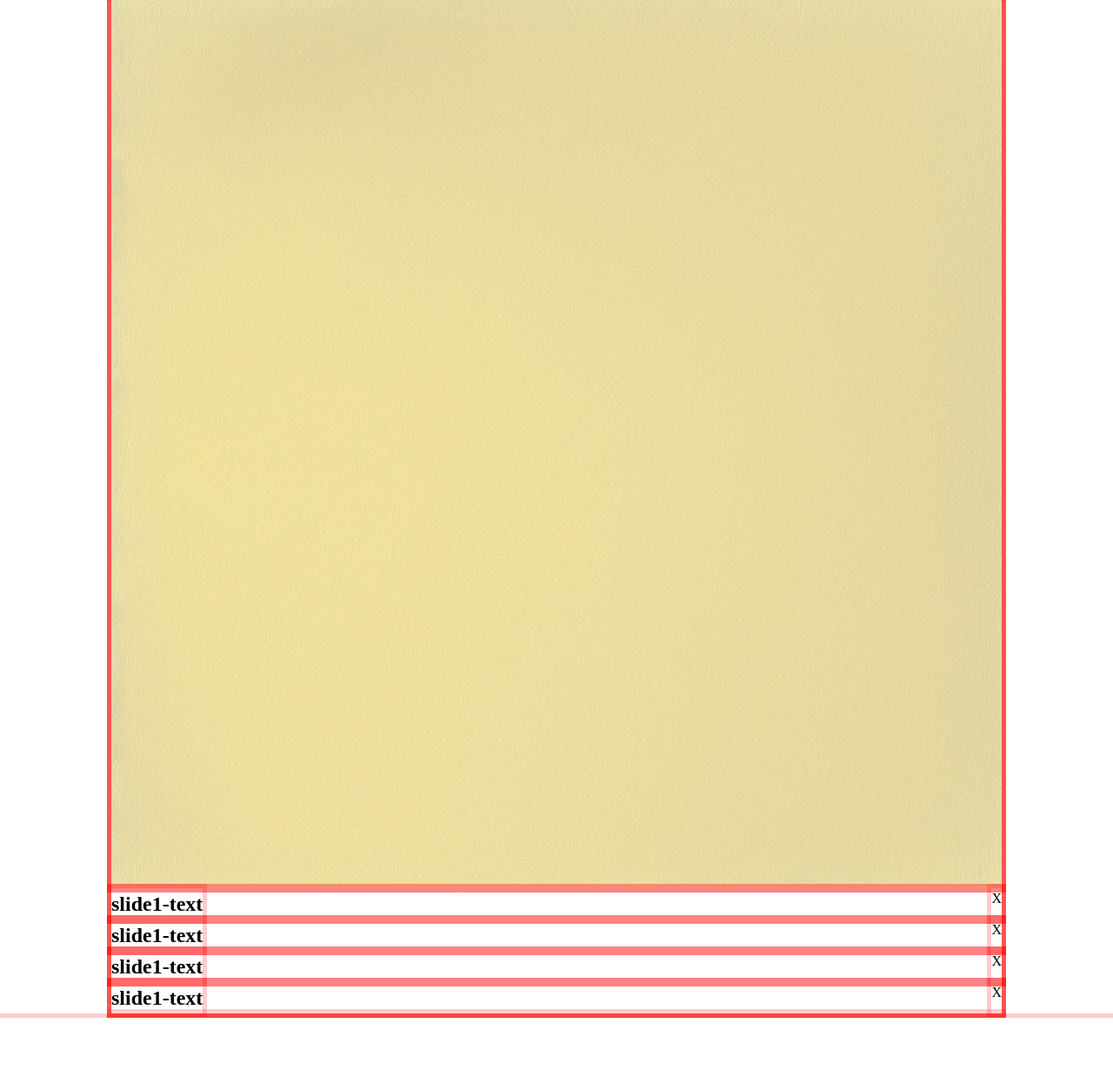
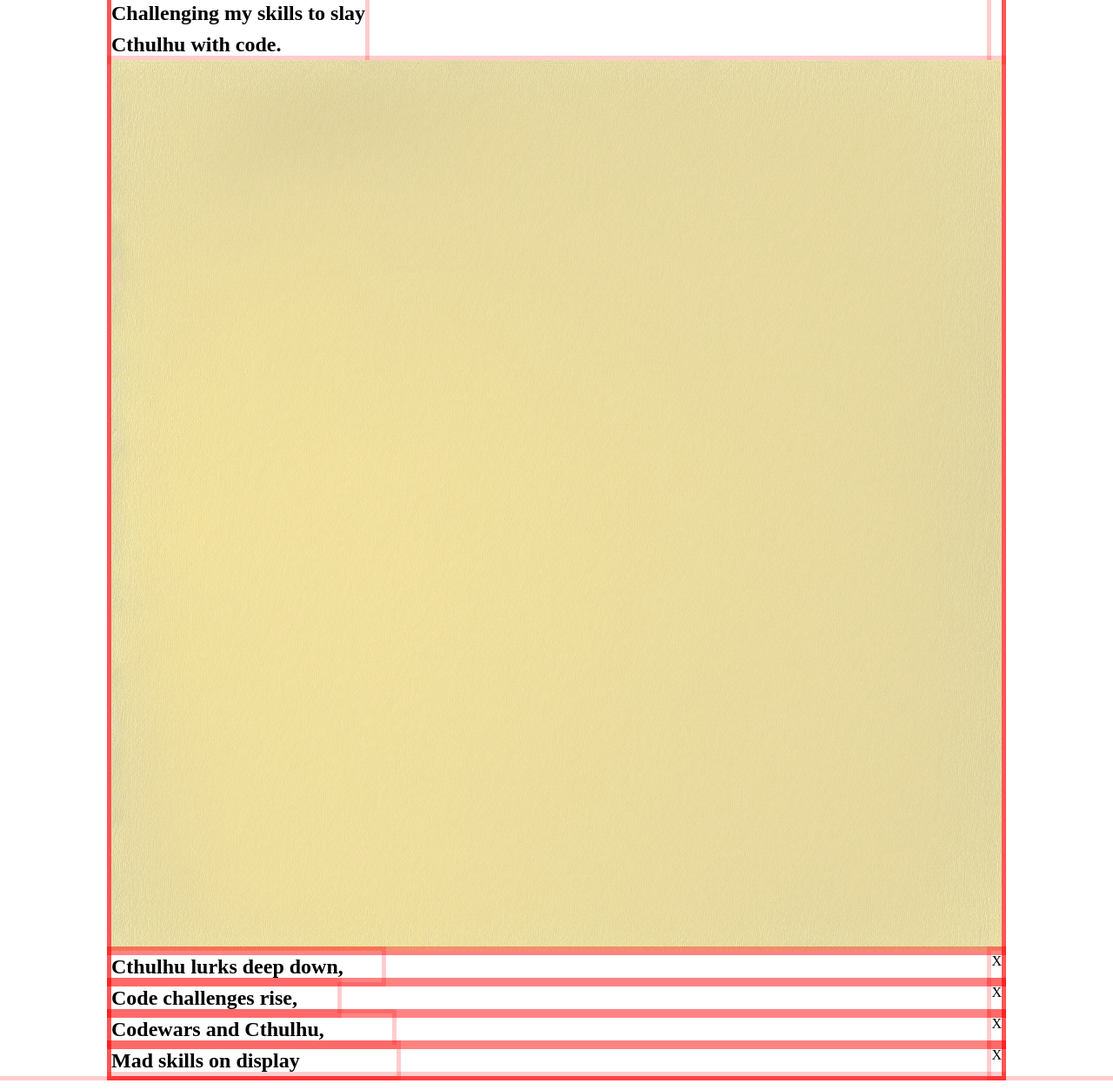
Before and after one commit to LidaChk/cssBayan, a plain HTML site: page cssBayan/index.html in a window 1280 px wide. Shown: the part 103-1356 px from the top of the page at 87% size. Before the commit the page ends 1284 px from the top, so only its background shows below. Drawn offline with Linux system fonts and the light colour scheme.

Commit message:
feat:🦄 implement hover and active sliding for text  (Sun, Mar 12, 2023 09:32:51 PM)
M cssBayan/index.html M cssBayan/style.css

```diff
--- a/cssBayan/index.html
+++ b/cssBayan/index.html
@@ -17,45 +17,56 @@
             <li class="item1">
                 <input type="radio" name="point" id="slide1" checked>
                 <label for="slide1" class="label">
-                    <h2>slide1-text</h2><span class="control">X</span>
+                    <h2>Codewars call to me,<br>
+                        Challenging my skills to slay<br>
+                        Cthulhu with code.</h2><span class="control">X</span>
                     <div class="slider ">
-                        <img src="./assets/grid_0.png" loading="lazy" alt="slide1-text" />
+                        <img src="./assets/grid_0.png" loading="lazy" alt="slay Cthulhu with code" />
                     </div>
                 </label>
             </li>
             <li class="item2">
                 <input type="radio" name="point" id="slide2">
                 <label for="slide2" class="label">
-                    <h2>slide1-text</h2><span class="control">X</span>
+                    <h2>Cthulhu lurks deep down,<br>
+                        Codewars my weapon to fight,<br>
+                        Code my mighty shield.</h2><span class="control">X</span>
                     <div class="slider ">
-                        <img src="./assets/grid_0.png" loading="lazy" alt="slide2-text" />
+                        <img src="./assets/grid_0.png" loading="lazy" alt="Code my mighty shield" />
                     </div>
                 </label>
             </li>
             <li class="item3">
                 <input type="radio" name="point" id="slide3">
                 <label for="slide3" class="label">
-                    <h2>slide1-text</h2><span class="control">X</span>
+                    <h2>Code challenges rise,<br>
+                        With Cthulhu's tentacles,<br>
+                        Codewars my fortress.</h2><span class="control">X</span>
                     <div class="slider ">
-                        <img src="./assets/grid_0.png" loading="lazy" alt="slide3-text" />
+                        <img src="./assets/grid_0.png" loading="lazy" alt=" Cthulhu's tentacles" />
                     </div>
                 </label>
             </li>
             <li class="item4">
                 <input type="radio" name="point" id="slide4">
                 <label for="slide4" class="label">
-                    <h2>slide1-text</h2><span class="control">X</span>
+                    <h2>
+                        Codewars and Cthulhu,<br>
+                        Strange bedfellows in the night,<br>
+                        Code warriors unite.</h2><span class="control">X</span>
                     <div class="slider ">
-                        <img src="./assets/grid_0.png" loading="lazy" alt="slide4-text" />
+                        <img src="./assets/grid_0.png" loading="lazy" alt=" Codewars and Cthulhu" />
                     </div>
                 </label>
             </li>
             <li class="item5">
                 <input type="radio" name="point" id="slide5">
                 <label for="slide5" class="label">
-                    <h2>slide1-text</h2><span class="control">X</span>
+                    <h2>Mad skills on display<br>
+                        Cthulhu's code no match for me<br>
+                        Victory is mine</h2><span class="control">X</span>
                     <div class="slider ">
-                        <img src="./assets/grid_0.png" loading="lazy" alt="slide5-text" />
+                        <img src="./assets/grid_0.png" loading="lazy" alt="Cthulhu's code no match for me" />
                     </div>
                 </label>
             </li>
--- a/cssBayan/style.css
+++ b/cssBayan/style.css
@@ -5,10 +5,13 @@
   --color-four: #dedbff;
   --color-five: #a6a4ca;
   --mem-width: 64rem;
-  --mem-height: min(64rem,calc(100vw - 2rem));
+  --mem-height: min(64rem, calc(100vw - 2rem));
   --bayan-width: 30rem;
   --desc-width: 25rem;
   --slide-duration: 1.3s;
+  --text-duration: 0.5s;
+  --text-l-height: 1.5em;
+
 }
 
 
@@ -83,12 +86,20 @@ img[src$=".svg"] {
 input {
   display: none;
 }
+
 label {
   width: 100%;
   display: flex;
   flex-direction: row;
   flex-wrap: wrap;
   justify-content: space-between;
+}
+
+label>h2 {
+  height: var(--text-l-height);
+  overflow: hidden;
+  text-overflow: ellipsis;
+  animation: text-hide var(--text-duration) ease-in-out;
 }
 
 .slider {
@@ -102,8 +113,13 @@ input:checked+label>.slider {
   height: var(--mem-height);
 }
 
+input:checked+label>h2 {
+  height: calc(var(--text-l-height)*3);
+  animation: text-show var(--text-duration) ease-in-out;
+}
+
 input:not(:checked)+label>.slider {
-  animation:details-hide var(--slide-duration) ease-in-out;
+  animation: details-hide var(--slide-duration) ease-in-out;
   height: 0;
 }
 
@@ -113,13 +129,13 @@ input:not(:checked)+label>.slider {
   }
 
   100% {
-    height:  var(--mem-height);
+    height: var(--mem-height);
   }
 }
 
 @keyframes details-hide {
   0% {
-    height:  var(--mem-height);
+    height: var(--mem-height);
   }
 
   100% {
@@ -127,14 +143,45 @@ input:not(:checked)+label>.slider {
   }
 }
 
+@keyframes text-show {
+  0% {
+    height: var(--text-l-height);
+  }
+
+  100% {
+    height: calc(var(--text-l-height)*3);
+  }
+}
+
+@keyframes text-hide {
+  0% {
+    height: calc(var(--text-l-height)*3);
+  }
+
+  100% {
+    height: var(--text-l-height);
+  }
+}
+
 @media (hover: hover) {
   input:not(:checked)+label:hover>.slider {
     animation: details-show var(--slide-duration) ease-in-out;
-    height:  var(--mem-height);
+    height: var(--mem-height);
   }
+
   input:not(:checked)+label:not(:hover)>.slider {
-    animation:details-hide var(--slide-duration) ease-in-out;
+    animation: details-hide var(--slide-duration) ease-in-out;
     height: 0;
+  }
+
+  input:not(:checked)+label:hover>h2 {
+    animation: text-show var(--text-duration) ease-in-out;
+    height: calc(var(--text-l-height)*3);
+  }
+
+  input:not(:checked)+label:not(:hover)>h2 {
+    animation: text-hide var(--text-duration) ease-in-out;
+    height: var(--text-l-height);
   }
 }
 
```
